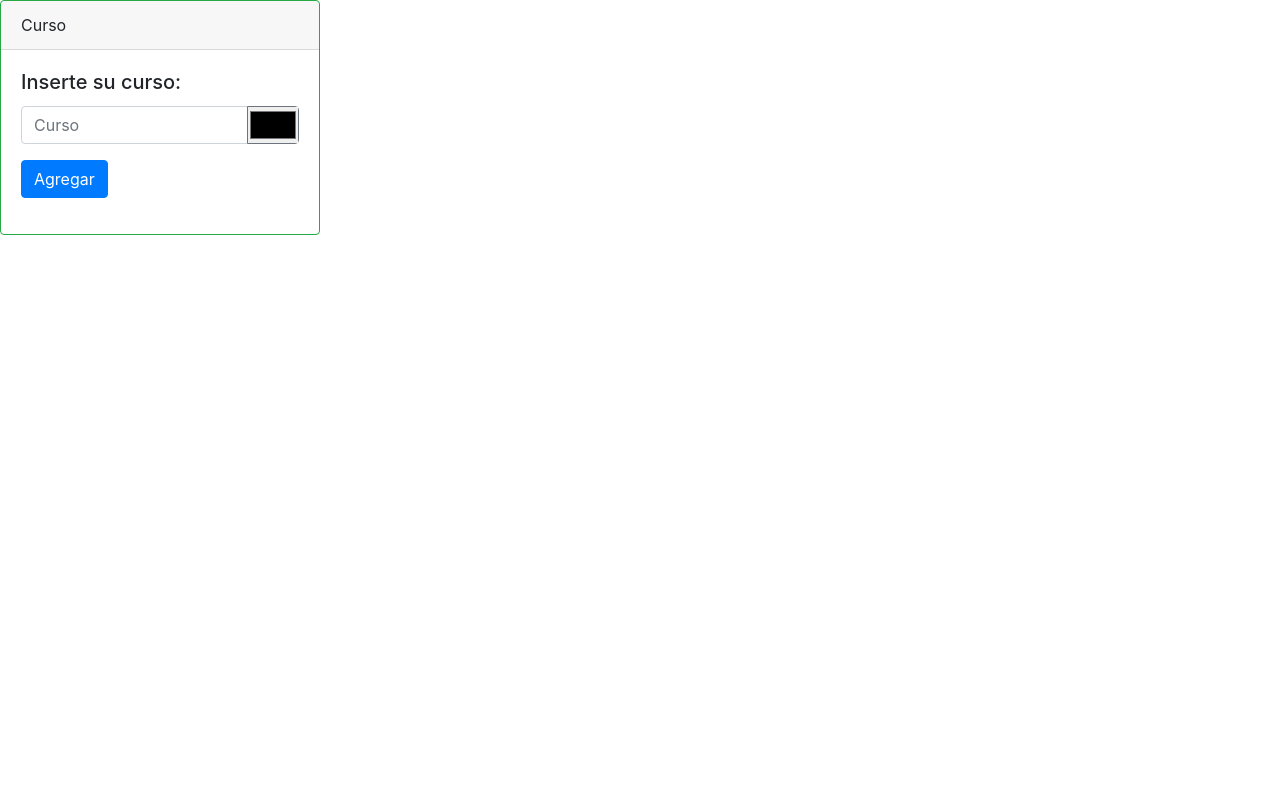
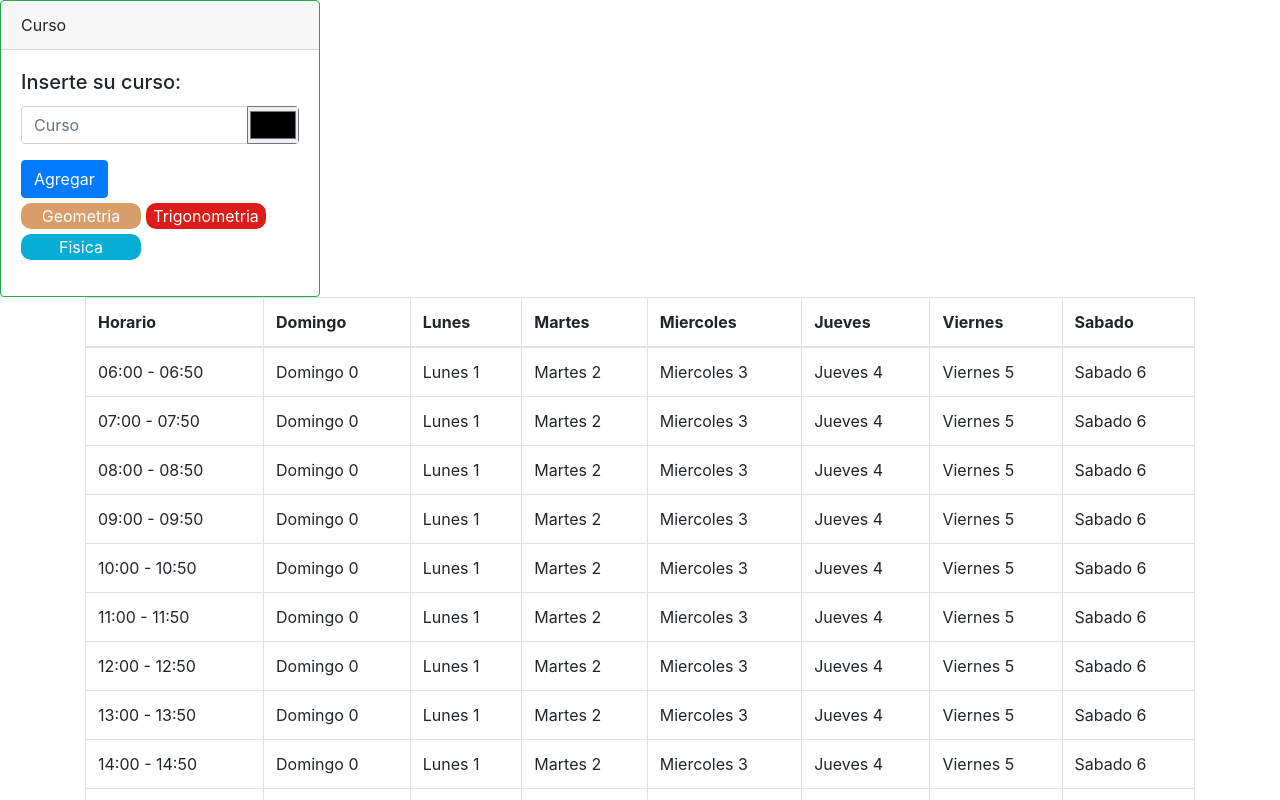
Before and after one commit to BouCode/React-Generador-de-horario, a React (Create React App) app: page / in a window 1280 px wide. Shown: the top 800 px of the page. Built offline with nearby package versions, Linux system fonts and the light colour scheme.

Commit message:
Quinto commit: Pasando datos mediante un array generado (Mejorar codigo)

```diff
--- a/src/App.js
+++ b/src/App.js
@@ -6,6 +6,7 @@ function App() {
 	return (
 		<div>
 			<Data />
+			<Main />
 		</div>
 	);
 }
--- a/src/components/data.js
+++ b/src/components/data.js
@@ -1,6 +1,6 @@
 import React, { useState } from 'react';
 import { Card, InputGroup, Button, FormControl } from 'react-bootstrap';
-
+import { SelectItem } from './main';
 const Data = () => {
 	const inputStyle = {
 		height: '100%',
@@ -8,8 +8,8 @@ const Data = () => {
 		padding: '0px'
 	};
 
-	const [ arrCourse, setArrCourse ] = useState([]);
-	const [ arrColor, setArrColor ] = useState([]);
+	const [ arrCourse, setArrCourse ] = useState([ 'Geometria', 'Trigonometria', 'Fisica' ]);
+	const [ arrColor, setArrColor ] = useState([ '#D89D6A', '#DD1C1A', '#06AED5' ]);
 	const [ course, setCourse ] = useState('');
 	const [ color, setColor ] = useState('');
 	function courseCapture({ target }) {
@@ -21,24 +21,44 @@ const Data = () => {
 		setColor(evento);
 	}
 
-	function buttonEffect() {
+	function buttonAdd() {
 		setArrCourse((arrCourse) => [ ...arrCourse, course ]);
 		setArrColor((arrColor) => [ ...arrColor, color ]);
 		console.log(arrCourse);
 		console.log(arrColor);
 	}
-	// const VisuaCourse = ({ course }, { color }) => (
-	// 	<p>
-	// 		{course} {color}
-	// 	</p>
-	// );
 
+	function buttonCourse(event) {
+		const target = event.target;
+		const TextContent = target.textContent;
+		const ColorContent = target.style.backgroundColor;
+		// console.log(TextContent);
+		// console.log(ColorContent);
+		SelectItem('', TextContent, ColorContent);
+	}
+
+	function buttonDelete() {
+		console.log('Boton borrado');
+	}
 	const VisuaData = arrCourse.map((value, index) => (
-		<p key={index}>
-			{value} {arrColor[index]}
-		</p>
+		<button
+			key={index}
+			style={{
+				background: `${arrColor[index]}`,
+				border: 'none',
+				color: 'white',
+				width: '120px',
+				borderRadius: '10px',
+				margin: '5px 5px 0px 0px',
+				cursor: 'pointer'
+			}}
+			onClick={buttonCourse}
+			onDoubleClick={buttonDelete}
+		>
+			{value}
+		</button>
 	));
-	// const Visuacolor = ({ color }) => <p>{color}</p>;
+
 	return (
 		<div>
 			<Card border="success" style={{ width: '20rem' }}>
@@ -58,14 +78,12 @@ const Data = () => {
 							</Button>
 						</InputGroup.Append>
 					</InputGroup>
-					<Button variant="primary" onClick={buttonEffect}>
+					<Button variant="primary" onClick={buttonAdd}>
 						Agregar
 					</Button>
-					<ul>
-						{/* {arrCourse.map((course, i) => <VisuaCourse course={course} color={color} key={course + i} />)} */}
-						{/* {arrColor.map((color, i) => <Visuacolor color={color} key={course} />)} */}
-						{VisuaData}
-					</ul>
+					{/* <SelectItem value="Probando" /> */}
+
+					<ul style={{ padding: '0px' }}>{VisuaData}</ul>
 				</Card.Body>
 			</Card>
 		</div>
--- a/src/components/main.js
+++ b/src/components/main.js
@@ -1,18 +1,29 @@
-import React from 'react';
+import React, { useState } from 'react';
 import { Table, Container } from 'react-bootstrap';
 
-const Main = () => {
-	const days = [ 'Domingo', 'Lunes', 'Martes', 'Miercoles', 'Jueves', 'Viernes', 'Sabado' ];
 const arr = [];
-	const times = () => {
-		for (let i = 6; i < 24; i++) {
-			for (let j = 0; j < 1; j++) {
-				arr.push([ `${zfill(i, 2)}:${zfill(j * 50, 2)} - ${zfill(i, 2)}:${zfill(j + 1 * 50, 2)}` ]);
+const col = [];
+export function SelectItem(event, text, course) {
+	if (text !== null && course !== null && event === '') {
+		arr.push(text);
+		col.push(course);
+		console.log(arr);
+		console.log(text);
+		console.log(course);
+	} else {
+		if (arr == null) {
+			return console.log(event.target.textContent);
+		}
+		arr.map((value, index) => {
+			event.target.textContent = arr[index];
+			event.target.style.backgroundColor = col[index];
+		});
+
+		console.log(event.target.textContent);
 	}
 }
-	};
 
-	const zfill = (number, width) => {
+function zfill(number, width) {
 	var numberOutput = Math.abs(number);
 	var length = number.toString().length;
 	var zero = '0';
@@ -30,6 +41,17 @@ const Main = () => {
 			return zero.repeat(width - length) + numberOutput.toString();
 		}
 	}
+}
+
+const Main = () => {
+	const days = [ 'Domingo', 'Lunes', 'Martes', 'Miercoles', 'Jueves', 'Viernes', 'Sabado' ];
+	const arr = [];
+	const times = () => {
+		for (let i = 6; i < 24; i++) {
+			for (let j = 0; j < 1; j++) {
+				arr.push([ `${zfill(i, 2)}:${zfill(j * 50, 2)} - ${zfill(i, 2)}:${zfill(j + 1 * 50, 2)}` ]);
+			}
+		}
 	};
 
 	times();
@@ -37,10 +59,14 @@ const Main = () => {
 	const listTime = arr.map((time, index) => (
 		<tr key={index}>
 			<td key={index}>{time}</td>
-			{days.map((day, ind) => <td key={ind}>{day}</td>)}
+			{days.map((day, ind) => (
+				<td key={ind} onClick={SelectItem}>
+					{day} {ind}
+				</td>
+			))}
 		</tr>
 	));
-	const listItem = days.map((day) => <th key={day}>{day}</th>);
+	const listItem = days.map((day, index) => <th key={index}>{day}</th>);
 
 	return (
 		<div>
```
Lines whose indentation alone changed are shown as unchanged.
